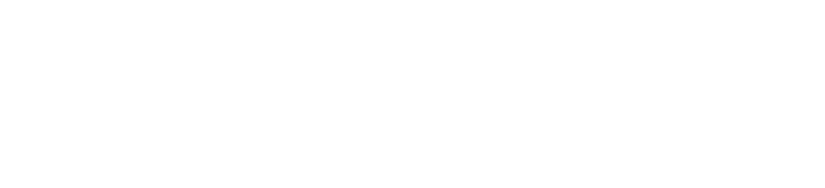
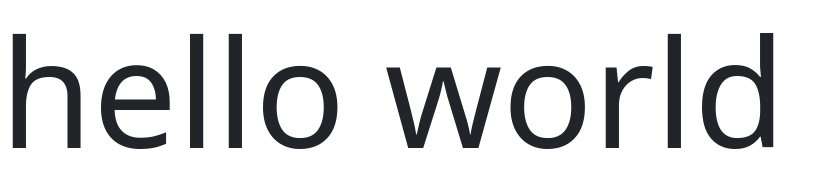
Before and after one commit to abuabddullah/assignment6-phoneHunter, a plain HTML site: page index.html in a window 1280 px wide. Shown: the whole page, without its empty margins (0-825 px from the left). Drawn offline with nearby package versions, Linux system fonts and the light colour scheme.

Commit message:
ready to rock

```diff
--- a/app.js
+++ b/app.js
@@ -0,0 +1 @@
+console.log('Hello World');
--- a/index.html
+++ b/index.html
@@ -22,7 +22,7 @@
 
 <body>
 
-
+    <h1>hello world</h1>
 
 
 
--- a/style.css
+++ b/style.css
@@ -0,0 +1,3 @@
+h1 {
+    font-size: 150px !important;
+}
```
Also changed, not shown: requirement.txt (added).
